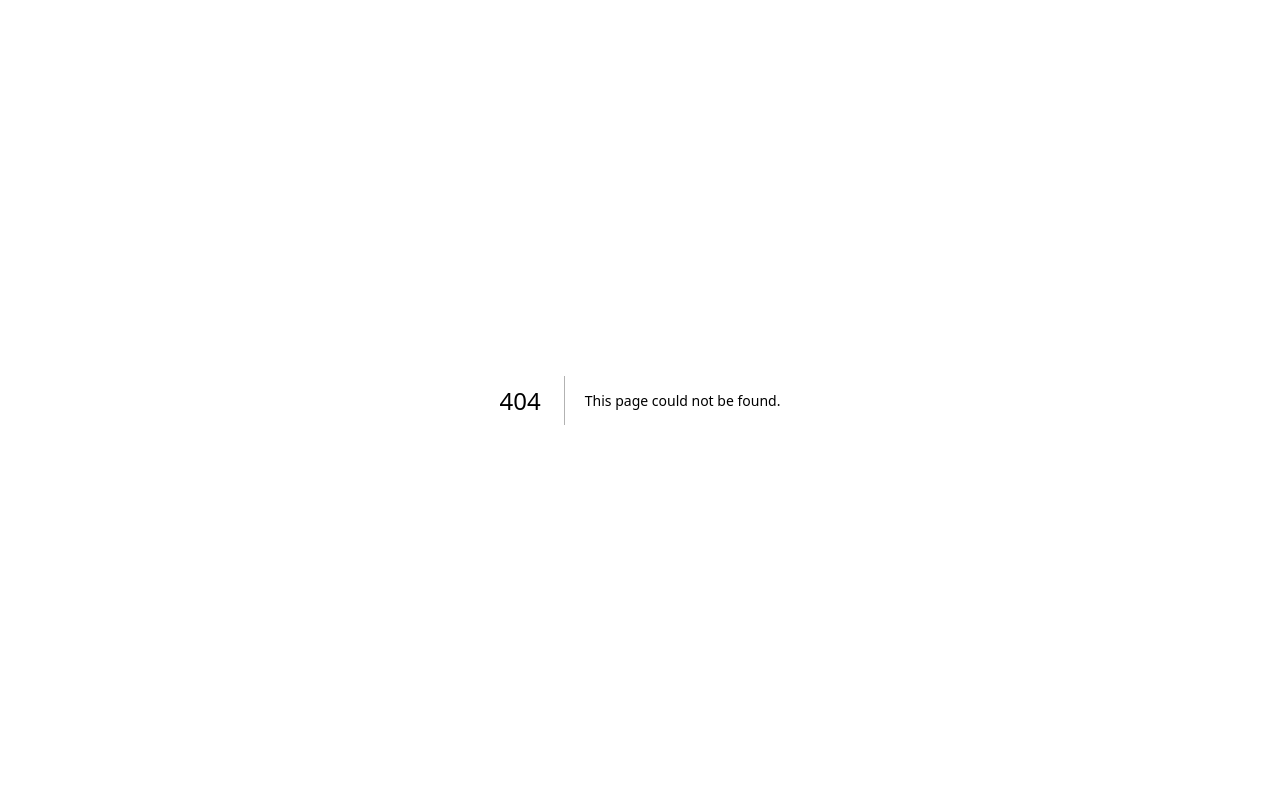
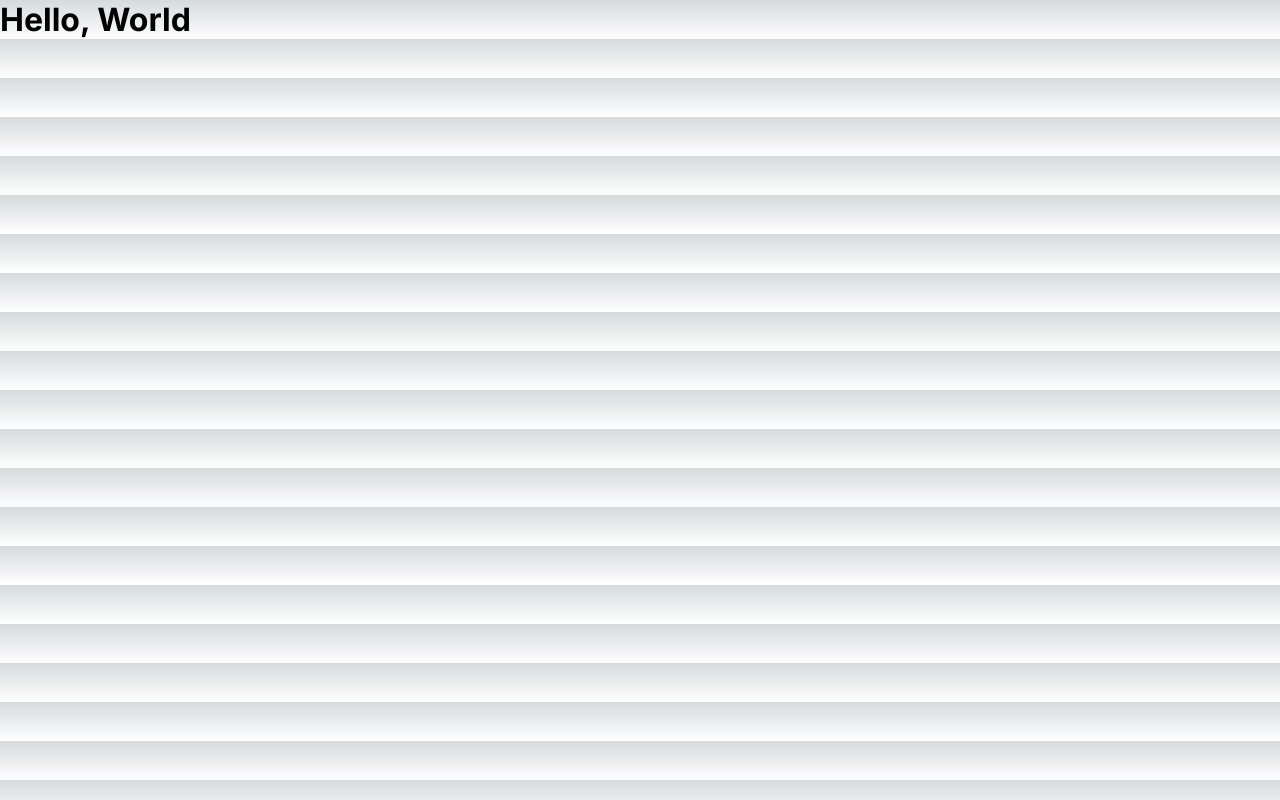
Before and after one commit to dvorins/movie-quiz-api, a Next.js app in the folder movie-quiz/: page /login in a window 1280 px wide. Before the commit this address had no page. Built offline with nearby package versions, Linux system fonts and the light colour scheme.

Commit message:
added login page

```diff
--- /dev/null
+++ b/movie-quiz/src/app/login/page.js
@@ -0,0 +1,5 @@
+import Link from 'next/link'
+
+export default function Page() {
+    return <h1>Hello, World</h1>
+}
```
Also changed, not shown: 1 other file (tests, documents, lock files or other folders).
